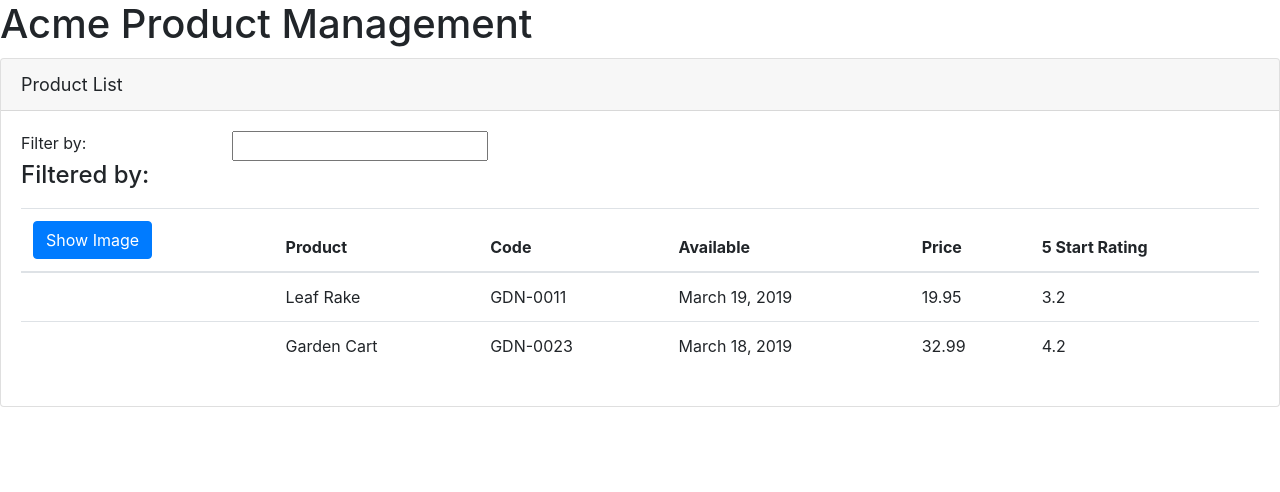
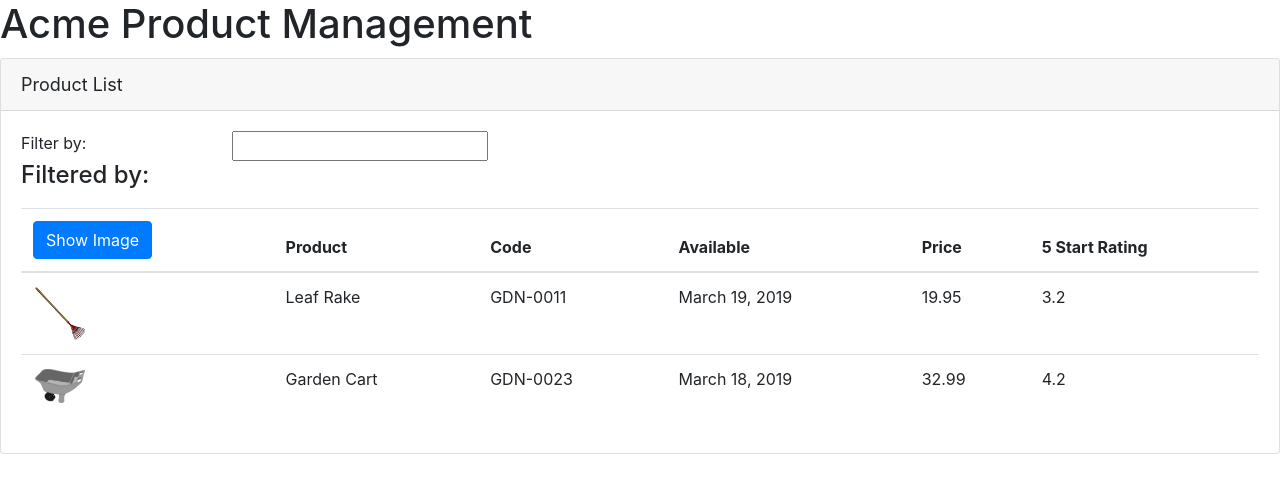
Before and after one commit to gbulicanu/angular-getting-started, an Angular app: page / in a window 1280 px wide. Shown: the top 492 px of the page. Built offline with nearby package versions, Linux system fonts and the light colour scheme.

Commit message:
Use property binding to add product image

```diff
--- a/src/app/products/product-list.component.html
+++ b/src/app/products/product-list.component.html
@@ -32,7 +32,12 @@
                 </thead>
                 <tbody>
                     <tr *ngFor="let product of products">
-                        <td></td>
+                        <td>
+                            <img [src]="product.imageUrl"
+                                [title]="product.productName"
+                                [style.width.px]="imageWidth"
+                                [style.margin.px]="imageMargin" />
+                        </td>
                         <td>{{ product.productName }}</td>
                         <td>{{ product.productCode }}</td>
                         <td>{{ product.releaseDate }}</td>
--- a/src/app/products/product-list.component.ts
+++ b/src/app/products/product-list.component.ts
@@ -6,6 +6,8 @@
 })
 export class ProductListComponent {
   pageTitle: string = "Product List";
+  imageWidth: number = 50;
+  imageMargin: number = 2;
   products: any[] = [
     {
       productId: 1,
```
